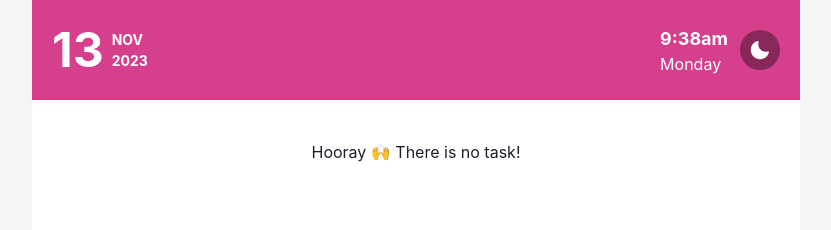
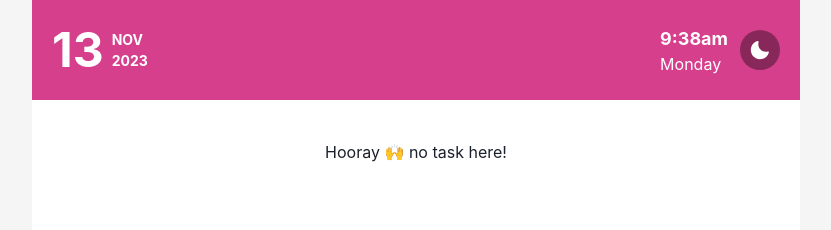
Before and after one commit to miwa-tanaka/todo-lists, a Next.js app: page /todo-lists/ in a window 1280 px wide. Shown: the top 230 px of the page, without its empty margins (224-1055 px from the left). Built offline with nearby package versions, Linux system fonts and the light colour scheme; what @chakra-ui/next-js would draw is missing.

Commit message:
modify: fix words

```diff
--- a/src/components/list.tsx
+++ b/src/components/list.tsx
@@ -56,7 +56,7 @@ export default function Lists() {
     >
       {formInfo.length < 1 ? (
         <Text textAlign="center">
-          Hooray &#128588; There is no task!
+          Hooray &#128588; no task here!
         </Text>
       ) : (
         <List maxW="100%" px={5}>
```
